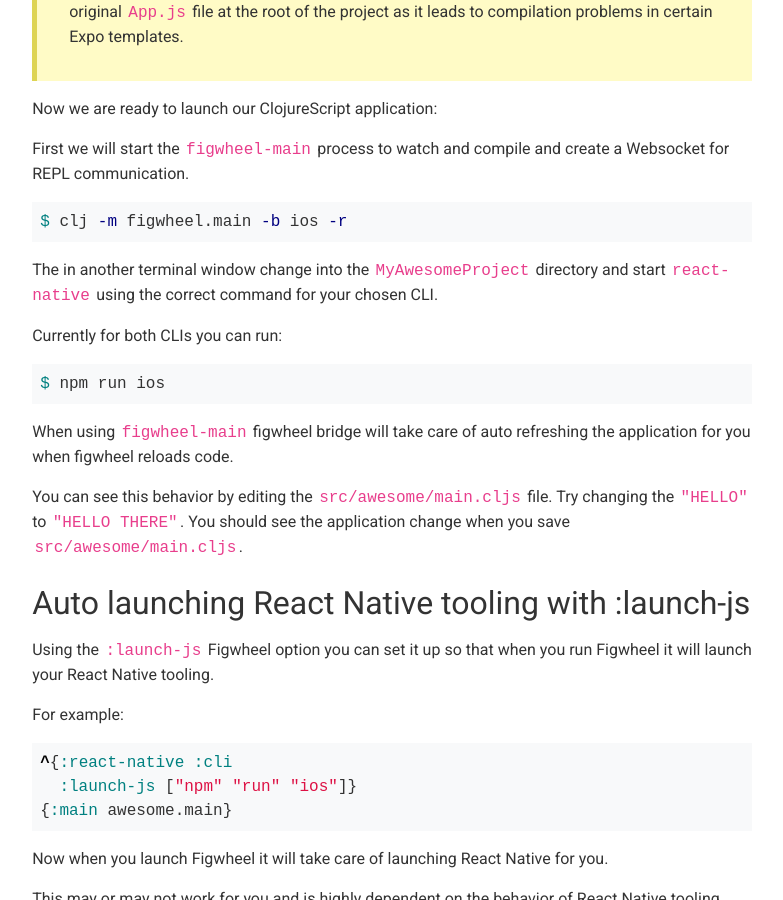
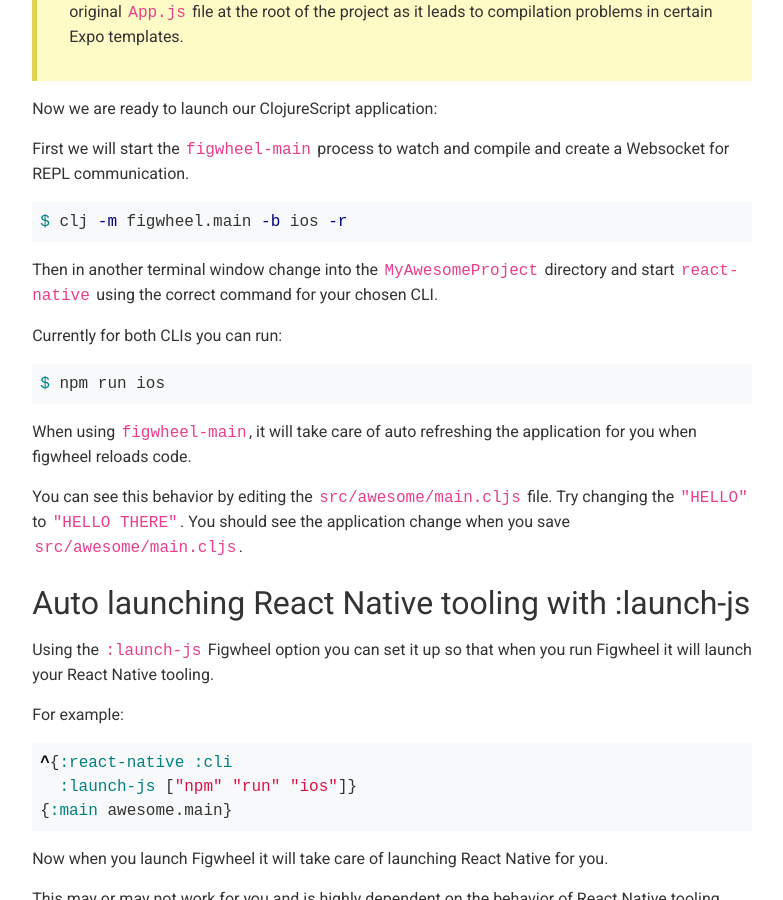
Before and after one commit to bhauman/figwheel-main, a Jekyll site: the page built from docs/docs/react-native.md, in a window 1280 px wide and 900 px high, scrolled down 2867 px. Shown: the whole window, without its empty margins (83-866 px from the left). Built offline with Jekyll 4.4.1, drawn with Linux system fonts in a browser that asks for light colours; some of the changed text lies outside the part shown.

Commit message:
more react native doc changes

````diff
--- a/docs/docs/react-native.md
+++ b/docs/docs/react-native.md
@@ -37,8 +37,6 @@
 Once things are installed you can then follow the instructions below
 to get an ClojureScript project setup for Figwheel development.
 
-> In Expo use either the `blank` or `minimal` template
-
 ## Create React Native project
 
 Initialize a project:
@@ -145,7 +145,7 @@
 $ clj -m figwheel.main -b ios -r
 ```
 
-The in another terminal window change into the `MyAwesomeProject`
+Then in another terminal window change into the `MyAwesomeProject`
 directory and start `react-native` using the correct command for your
 chosen CLI.
 
@@ -155,8 +155,8 @@
 $ npm run ios
 ```
 
-When using `figwheel-main` figwheel bridge will take care of auto
-refreshing the application for you when figwheel reloads code.
+When using `figwheel-main`, it will take care of auto refreshing the
+application for you when figwheel reloads code.
 
 You can see this behavior by editing the `src/awesome/main.cljs`
 file. Try changing the `"HELLO"` to `"HELLO THERE"`. You should see
````
Also changed, not shown: other parts of docs/docs/react-native.md (+2 -0 lines).
